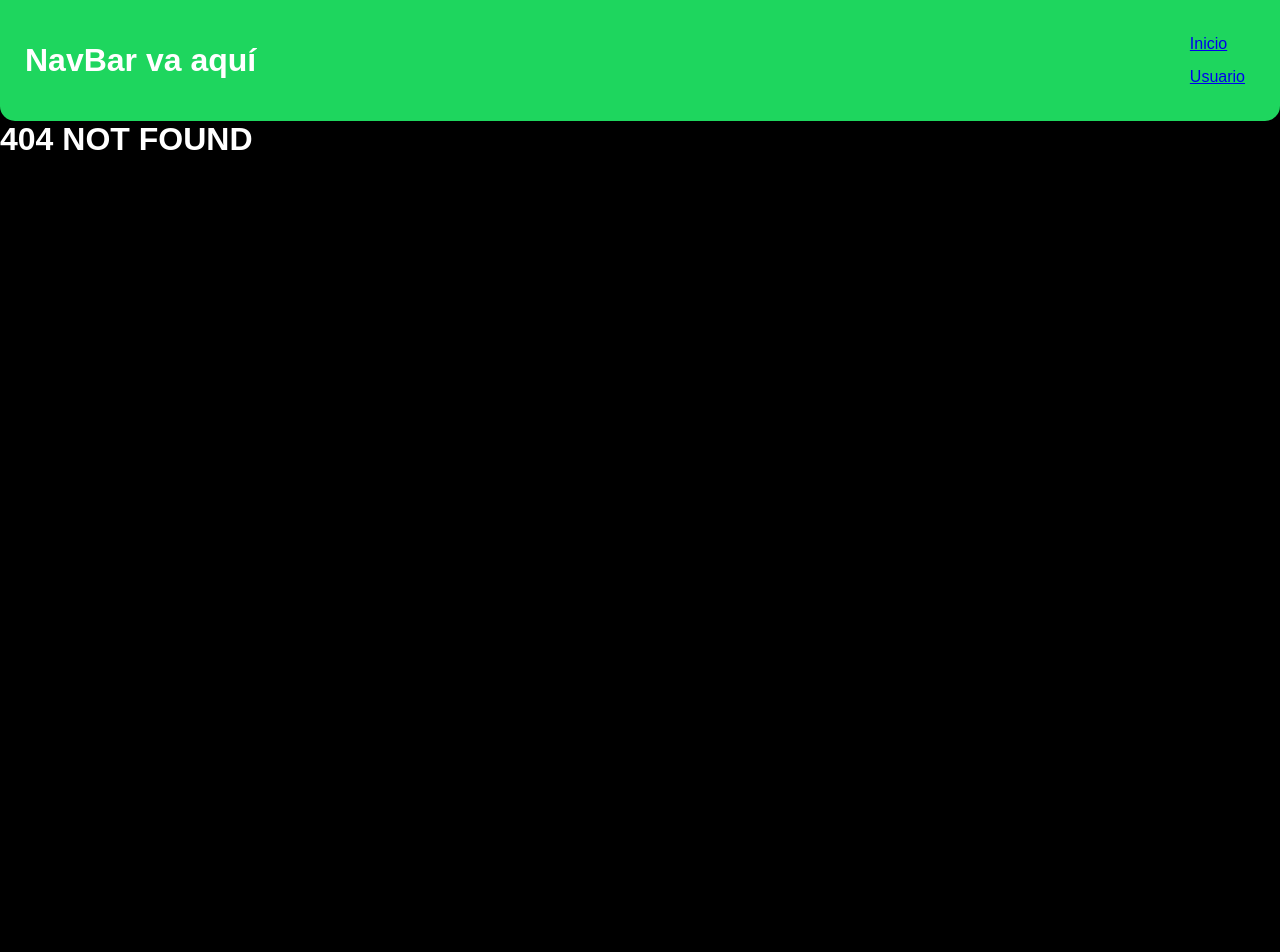
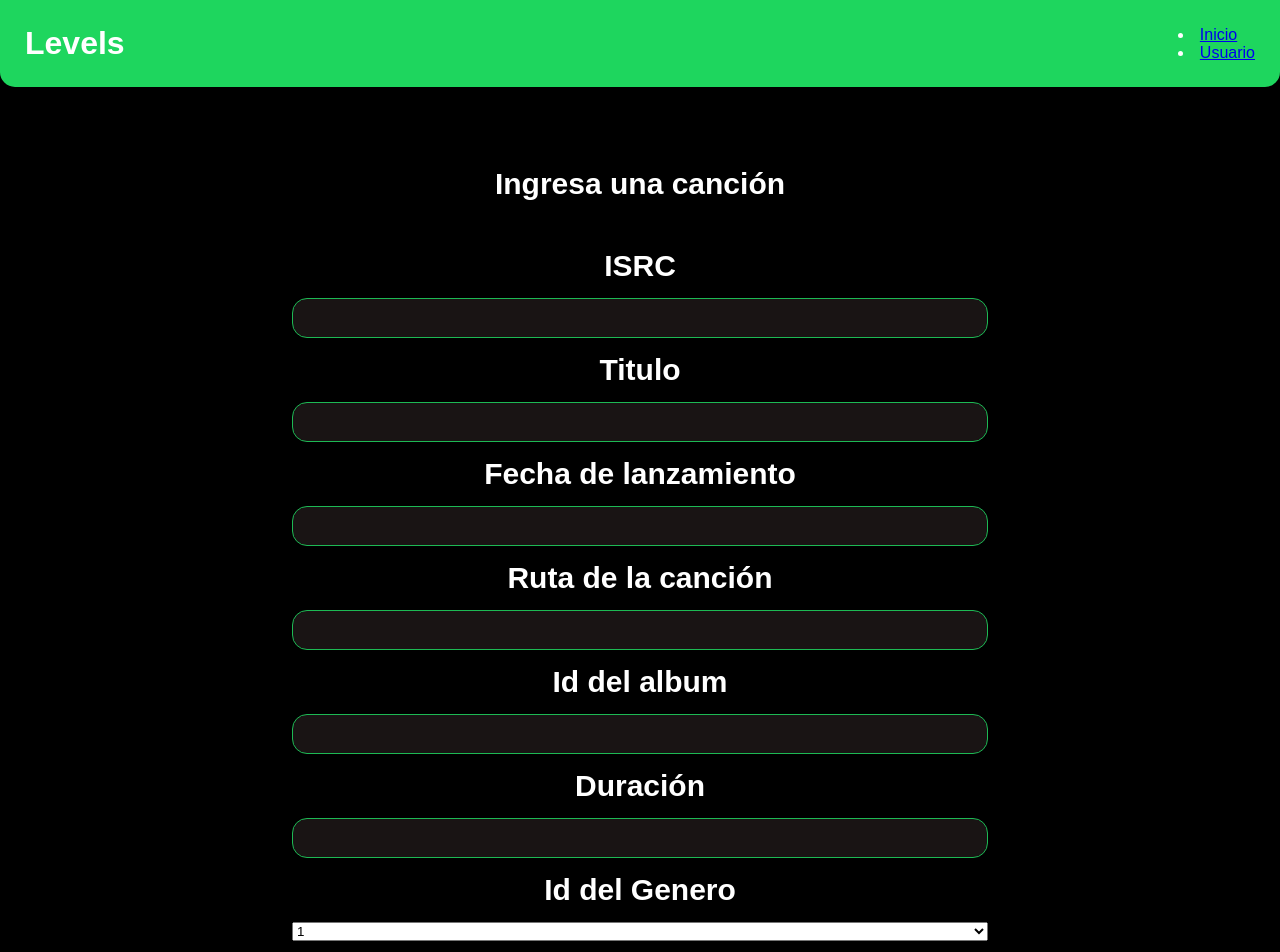
Before and after one commit to Hector-F-Romer0/Levels, a React (Create React App) app in the folder client/: page /InserSongs in a window 1280 px wide. Before the commit this address had no page. Shown: the top 952 px of the page. Before the commit the page ends 800 px from the top, so only its background shows below. Built offline with nearby package versions, Linux system fonts and the light colour scheme.

Commit message:
insercion de canciones

```diff
--- a/client/src/App.jsx
+++ b/client/src/App.jsx
@@ -4,14 +4,15 @@ import React from "react";
 import HomePage from "./pages/HomePage";
 import UserPage from "./pages/UserPage";
 import NotFoundPage from "./pages/NotFoundPage.jsx";
-import NavBar from "./components/NavBar";
+import Navbar from "./components/Navbar";
 import Register from "./pages/Register.jsx";
 import Login from "./pages/Login";
+import InserCanciones from "./pages/InserCanciones";
 
 const App = () => {
   return (
     <BrowserRouter>
-      <NavBar />
+      <Navbar />
       <Routes>
         <Route path="/" element={<HomePage />} />
         <Route path="/user/" element={<UserPage />} />
@@ -19,6 +20,7 @@ const App = () => {
         <Route path="*" element={<NotFoundPage />} />
         <Route path="/register" element={<Register />} />
         <Route path="/login" element={<Login />} />
+        <Route path="/InserSongs" element={<InserCanciones />} />
       </Routes>
     </BrowserRouter>
   );
--- a/client/src/CSS/styles.css
+++ b/client/src/CSS/styles.css
@@ -286,3 +286,41 @@ body .Contenedor2 .card .box .content a:hover {
   padding: 15px;
   color: red;
 }
+.User {
+	text-align: center;
+	align-items: center;
+	margin: auto;
+	width: 60%;
+	margin-top: 50px;
+	margin-bottom: 50px;
+	padding: 15px;
+	background-color: #2a2b2f;
+	border-radius: 15px;
+	border: 2px solid #999797;
+}
+.UserText{
+	font-size: 30px;
+  	padding: 15px;
+  	font-family: "Poppins", sans-serif;
+}
+.UserText2{
+	font-size: 20px;
+	padding: 10px;
+	color: #1ED65E;
+}
+.caja{
+	display:table-cell;
+	text-align: center;
+	width: 33%;
+}
+.caja2{
+	display:table-cell;
+	text-align: center;
+	width: 37%;
+}
+.InputSong{
+	width: 70%;
+}
+.InputSong:hover{
+	width: 72%;
+}
--- a/client/src/components/NavBar.jsx
+++ b/client/src/components/NavBar.jsx
@@ -1,16 +1,15 @@
-import React from "react";
-import { NavLink } from "react-router-dom";
+import React from 'react'
 
-const NavBar = () => {
+const Navbar = () => {
   return (
     <header>
-      <h1>NavBar va aquí</h1>
-      <ul>
-        <NavLink to="/" className='nav'>Inicio</NavLink>
-        <NavLink to="/user/" className='nav'>Usuario</NavLink>
-      </ul>
-    </header>
-  );
-};
+          <h1>Levels</h1>
+            <nav>
+              <li><a href='#'>Inicio</a></li>
+              <li><a href='#'>Usuario</a></li>
+            </nav>
+        </header>
+  )
+}
 
-export default NavBar;
+export default Navbar
--- /dev/null
+++ b/client/src/pages/InserCanciones.jsx
@@ -0,0 +1,59 @@
+import React from 'react'
+import { useForm } from "react-hook-form";
+
+const InserCanciones = () => {
+
+    const {
+        register,
+        formState: { errors },
+        handleSubmit,
+    } = useForm();
+
+    const onSubmit = (data) => {
+        console.log(data);
+    };
+    return (
+        <div className='Register'>
+            <form onSubmit={handleSubmit(onSubmit)}>
+                <h1 className='UserText'>Ingresa una canción</h1><br></br>
+                <h1 className='UserText'>ISRC</h1>
+                <input type="text" className='InputSong'{...register('isrc', {
+                    required: true
+                })}></input>
+                {errors.isrc?.type === 'required' && <p className='Error'>El campo ISRC es requerido</p>}
+                <h1 className='UserText'>Titulo</h1>
+                <input type="text" className='InputSong'{...register('titulo', {
+                    required: true
+                })}></input>
+                {errors.titulo?.type === 'required' && <p className='Error'>El campo Titulo es requerido</p>}
+                <h1 className='UserText'>Fecha de lanzamiento</h1>
+                <input type="text" className='InputSong'{...register('fechaLanzamiento', {
+                    required: true
+                })}></input>
+                {errors.fechaLanzamiento?.type === 'required' && <p className='Error'>El campo Fecha de lanzamiento es requerido</p>}
+                <h1 className='UserText'>Ruta de la canción</h1>
+                <input type="text" className='InputSong'{...register('rutaCancion', {
+                    required: true
+                })}></input>
+                {errors.rutaCancion?.type === 'required' && <p className='Error'>El campo Ruta de canción es requerido</p>}
+                <h1 className='UserText'>Id del album</h1>
+                <input type="text" className='InputSong'{...register}></input>
+                <h1 className='UserText'>Duración</h1>
+                <input type="text" className='InputSong'{...register('duracion', {
+                    required: true
+                })}></input>
+                {errors.duracion?.type === 'required' && <p className='Error'>El campo Duración es requerido</p>}
+                <h1 className='UserText'>Id del Genero</h1>
+                <select className='InputSong'>
+                    <option value="Reggue">1</option>
+                    <option value="Rock">2</option>
+                    <option value="Pop">3</option>
+                    <option value="Balada">4</option>
+                    <option value="Jmm">5</option>
+                </select><br></br>
+                <input type="Submit" className='BotonRegis' value="Insertar" />
+            </form>
+        </div>
+    )
+}
+export default InserCanciones
--- a/client/src/pages/UserPage.jsx
+++ b/client/src/pages/UserPage.jsx
@@ -8,7 +8,18 @@ const UserPage = () => {
 
 	return (
 		<>
-			<h1>Usuario {params.id}</h1>
+			<div className="User">
+				<h1 className="UserText">Usuario {params.id}</h1>
+				<p className="UserText2">XxPepitoPro123xX</p>
+				<h1 className="UseText">Nombres</h1>
+				<p className="UserText2">Jose Luis</p>
+				<h1 className="UserText">Apellidos</h1>
+				<p className="UserText2">Rodriguez</p>
+				<h1 className="UserText">Número de identidad</h1>
+				<p className="UserText2">1232444242</p>
+				<h1 className="UserText">Correo</h1>
+				<p className="UserText2">Hansolo@gmail.com</p>
+			</div>
 		</>
 	);
 };
```
Also changed, not shown: 1 other file (tests, documents, lock files or other folders).
